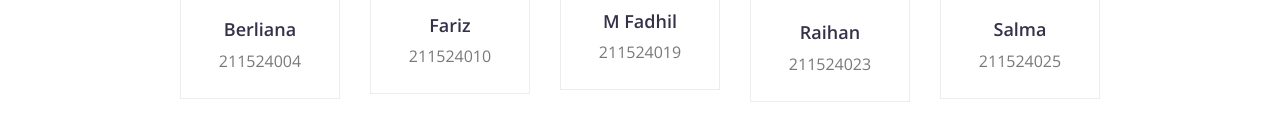
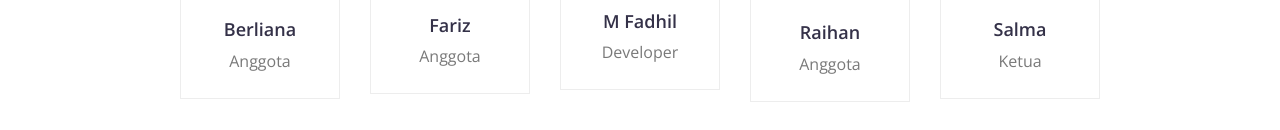
Before and after one commit to salmaep/webA5.github.io, a plain HTML site: page about.html in a window 1280 px wide. Shown: the part 1587-1717 px from the top of the page. Drawn offline with nearby package versions, Linux system fonts and the light colour scheme.

Commit message:
finallll

```diff
--- a/about.html
+++ b/about.html
@@ -204,7 +204,7 @@
                             </div>
                             <div class="team-text">
                                 <h2>Berliana</h2>
-                                <p>211524004</p>
+                                <p>Anggota</p>
                             </div>
                         </div>
                     </div>
@@ -218,7 +218,7 @@
                             </div>
                             <div class="team-text">
                                 <h2>Fariz</h2>
-                                <p>211524010</p>
+                                <p>Anggota</p>
                             </div>
                         </div>
                     </div>
@@ -232,7 +232,7 @@
                             </div>
                             <div class="team-text">
                                 <h2>M Fadhil</h2>
-                                <p>211524019</p>
+                                <p>Developer</p>
                             </div>
                         </div>
                     </div>
@@ -246,7 +246,7 @@
                             </div>
                             <div class="team-text">
                                 <h2>Raihan</h2>
-                                <p>211524023</p>
+                                <p>Anggota</p>
                             </div>
                         </div>
                     </div>
@@ -260,7 +260,7 @@
                             </div>
                             <div class="team-text">
                                 <h2>Salma</h2>
-                                <p>211524025</p>
+                                <p>Ketua</p>
                             </div>
                         </div>
                     </div>
```
